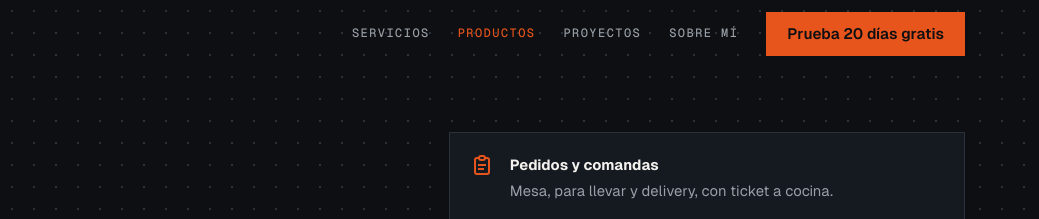
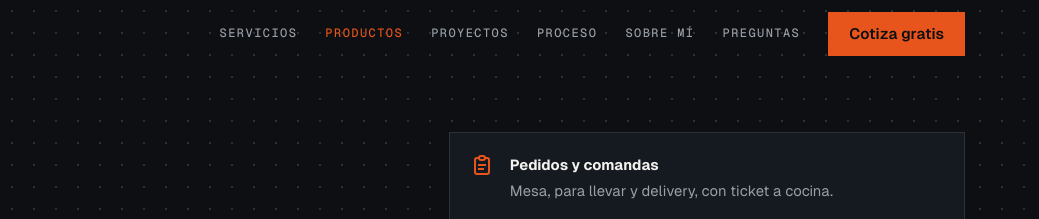
Before and after one commit to ch1pilo/as-developer, a plain HTML site: page forger-fire.html in a window 1280 px wide. Shown: the top 219 px of the page, 241-1280 px from the left. Drawn offline with Linux system fonts and the light colour scheme.

Commit message:
fix: mismo menu en Forger Fire que en la landing
Co-Authored-By: Claude Opus 5.5 <noreply@anthropic.com>

```diff
--- a/forger-fire.html
+++ b/forger-fire.html
@@ -44,8 +44,10 @@
           <li><a href="index.html#servicios" class="nav__link">Servicios</a></li>
           <li><a href="forger-fire.html" class="nav__link nav__link--activo" aria-current="page">Productos</a></li>
           <li><a href="index.html#proyectos" class="nav__link">Proyectos</a></li>
+          <li><a href="index.html#proceso" class="nav__link">Proceso</a></li>
           <li><a href="index.html#sobre-mi" class="nav__link">Sobre mí</a></li>
-          <li><a href="#solicitar" class="btn btn--primary btn--sm">Prueba 20 días gratis</a></li>
+          <li><a href="index.html#faq" class="nav__link">Preguntas</a></li>
+          <li><a href="index.html#cotizador" class="btn btn--primary btn--sm">Cotiza gratis</a></li>
         </ul>
       </nav>
     </div>
```
